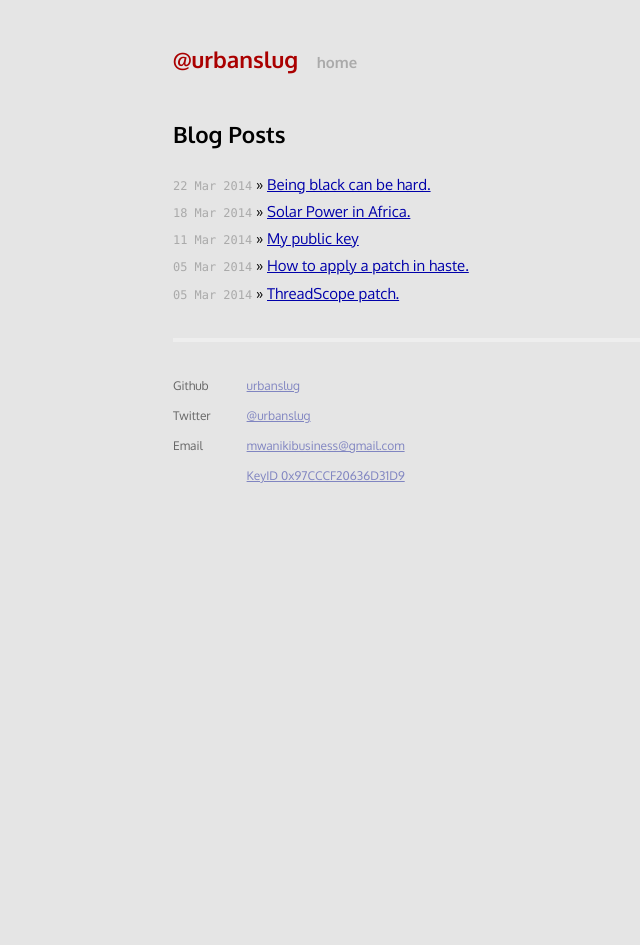
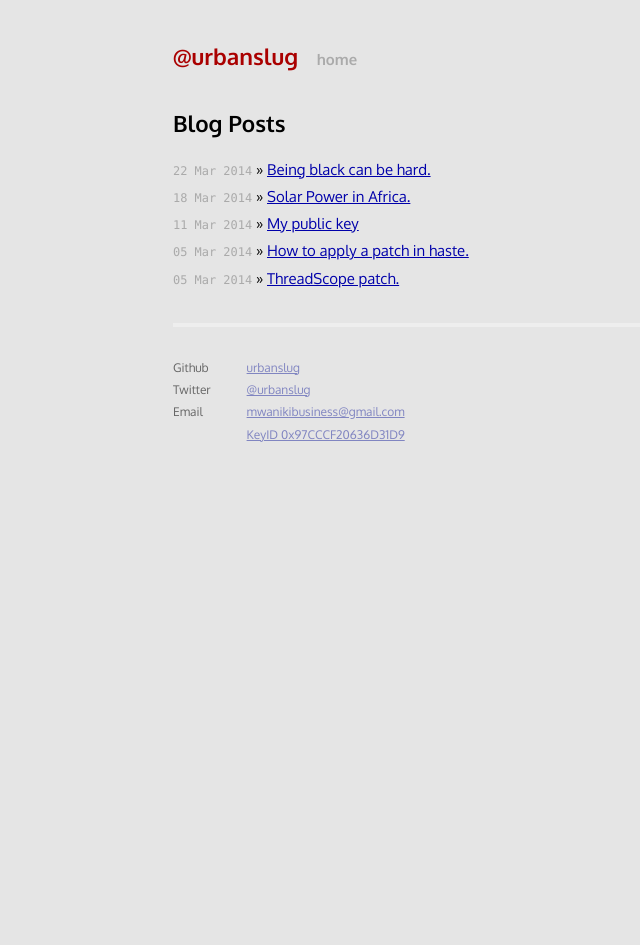
Before and after one commit to beerendlauwers/urbanslug.github.io, a Jekyll site: the page built from index.html, in a window 1280 px wide. Shown: the whole page, without its empty margins (67-707 px from the left). Built offline with Jekyll 4.4.1, drawn with Linux system fonts in a browser that asks for light colours; Markdown is read by kramdown in place of the engine named in the settings.

Commit message:
removed .site line height of 2em in css/sec.css

```diff
--- a/css/sec.css
+++ b/css/sec.css
@@ -46,7 +46,6 @@ body {
 }
 
 .site {
-  line-height: 2em;
   width: 800px;
 }
 
```
